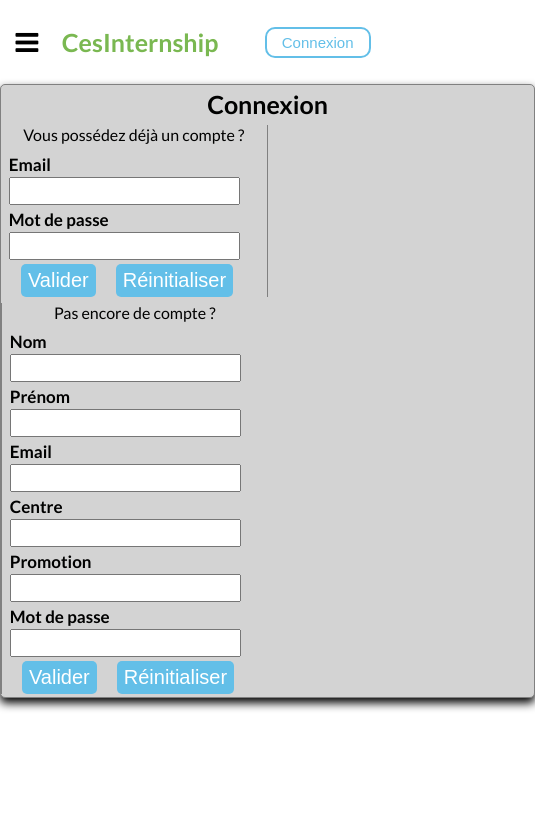
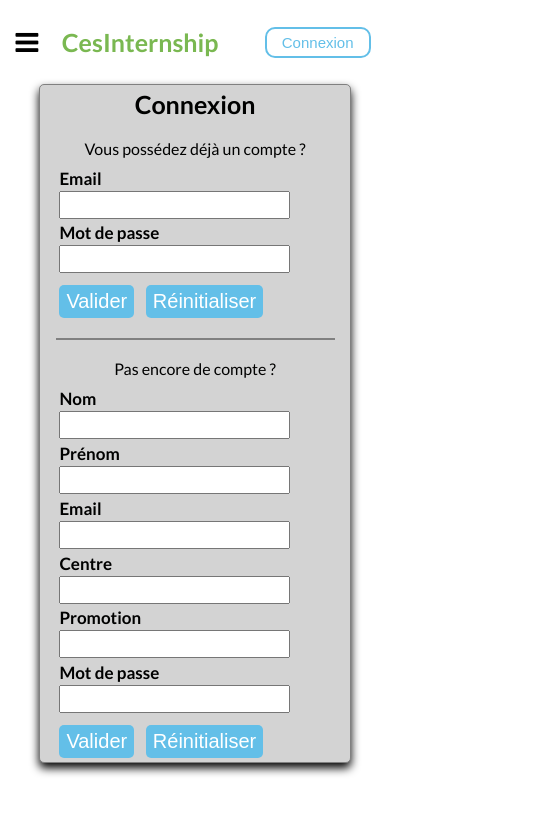
Before and after one commit to ByJfMarie/_CesInternship, a Vue app: page /offers in a window 390 px wide. Shown: the top 814 px of the page, 535 px wide, since content can reach past the window. Built offline with nearby package versions, Linux system fonts and the light colour scheme.

Commit message:
connexion finit

```diff
--- a/src/assets/style/connexion.scss
+++ b/src/assets/style/connexion.scss
@@ -22,7 +22,6 @@
     .form-container {
 
         display: flex;
-        flex-wrap: wrap;
         justify-content: space-around;
         text-align: left;
         padding-bottom: 1vw;
@@ -45,7 +44,7 @@
                 margin-bottom: 1vw;
                 font-weight: bold;
                 font-size: 17px;
-                padding-left: 2vw;
+                margin-left: 2vw;
             }
 
             input[type="text"]{
@@ -65,12 +64,21 @@
                 padding-top: 5px;
                 padding-bottom: 5px;
                 padding-right: 7px;
-                margin-left: 20px;
                 background-color: $blue-light;
                 border-radius: 5px;
                 border-style: none;
                 color: white;
 
+            }
+
+            .btn-valider {
+
+                margin-left: 2vw;
+            }
+
+            .btn-reset {
+
+                margin-left: 1vw;
             }
 
         }
@@ -91,8 +99,52 @@
 
 @media screen and (max-width: 600px) {
 
-    .form-container{
-        flex-direction: column;
+    .connexion {
+
+        width: 80%;
+        min-width: 0;
+
+        .form-container{
+            flex-direction: column;
+            justify-content: center;
+            align-items: center;
+
+            form {
+
+                width: 90%;
+                margin-top: 5vw;
+
+                .btn-reset, .btn-valider {
+
+                    margin-top: 2vw;
+                }
+
+                .btn-reset {
+
+                    margin-left: 3vw;
+                }
+
+                p, .btn-valider {
+
+                    margin-left: 1vw;
+                }
+            }
+
+            .form-connection {
+
+               border-right: none;
+
+            }
+
+            .form-create {
+
+                border-left: none;
+                border-top: 2px solid gray;
+                margin-top: 5vw;
+                padding-top: 5vw;
+            }
+        }
     }
 
-  }
+
+}
```
Also changed, not shown: 1 other file (tests, documents, lock files or other folders).
